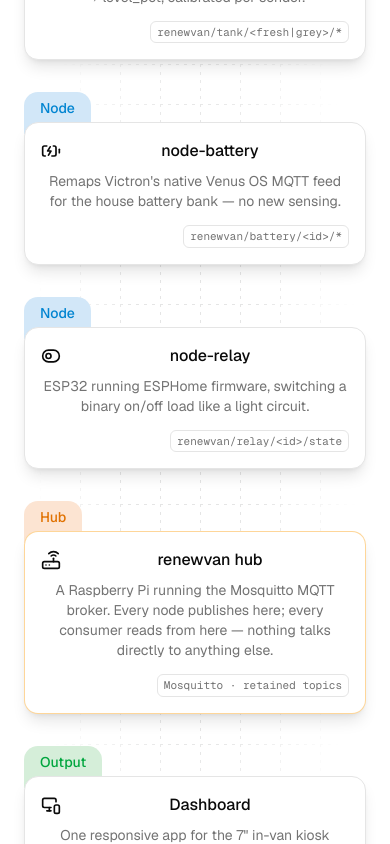
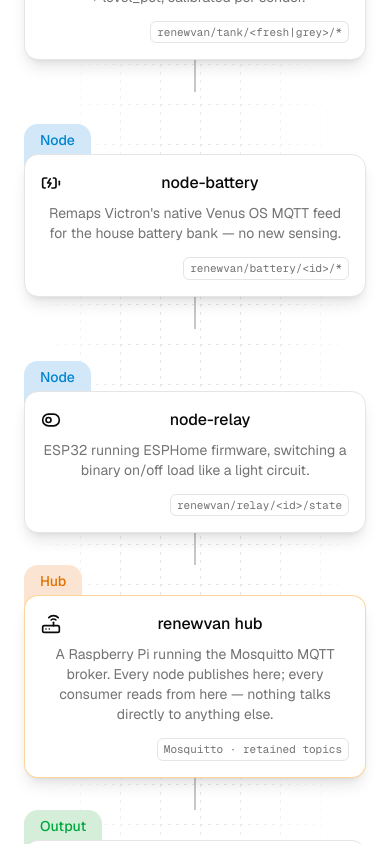
Before and after one commit to renewvan/renewvan.com, a Next.js app: page / in a window 390 px wide. Shown: the part 1240-2084 px from the top of the page. Built offline with nearby package versions, Linux system fonts and the light colour scheme.

Commit message:
Add mobile connector bars (was entirely missing on small screens); fix outer NodeGroup-to-Hub gap that reintroduced the double-spacing bug

```diff
--- a/components/how-it-works.tsx
+++ b/components/how-it-works.tsx
@@ -71,6 +71,8 @@ const OUTPUTS: Node[] = [
 ];
 
 const STROKE = "color-mix(in oklab, var(--foreground) 20%, var(--background))";
+const STROKE_BG =
+  "bg-[color-mix(in_oklab,var(--foreground)20%,var(--background))]";
 const CORNER_RADIUS = 14;
 
 /**
@@ -199,8 +201,8 @@ function NodeGroup({
         className="flex flex-col justify-between gap-8 md:gap-6"
       >
         {items.map((item, i) => (
+          <div key={item.title}>
             <div
-            key={item.title}
               ref={(el) => {
                 itemRefs.current[i] = el;
               }}
@@ -213,6 +215,21 @@ function NodeGroup({
                 meta={item.meta}
                 delay={side === "left" ? i * 0.15 : delayStart + 0.3 + i * 0.15}
               />
+            </div>
+            {i < items.length - 1 && (
+              <motion.div
+                initial={{ scaleY: 0 }}
+                whileInView={{ scaleY: 1 }}
+                viewport={{ once: true, margin: "-80px" }}
+                transition={{
+                  duration: 0.3,
+                  ease: "easeInOut",
+                  delay: delayStart + i * 0.15,
+                }}
+                style={{ transformOrigin: "top" }}
+                className={`mx-auto h-8 w-0.5 md:hidden ${STROKE_BG}`}
+              />
+            )}
           </div>
         ))}
       </div>
@@ -268,8 +285,17 @@ export function HowItWorks() {
           the only thing anything else talks to.
         </p>
 
-        <div className="mt-12 flex flex-col items-center gap-8 md:flex-row md:items-center md:justify-center">
+        <div className="mt-12 flex flex-col items-center gap-0 md:flex-row md:items-center md:justify-center">
           <NodeGroup items={INPUTS} side="left" delayStart={0.5} />
+
+          <motion.div
+            initial={{ scaleY: 0 }}
+            whileInView={{ scaleY: 1 }}
+            viewport={{ once: true, margin: "-80px" }}
+            transition={{ duration: 0.3, ease: "easeInOut", delay: 0.65 }}
+            style={{ transformOrigin: "top" }}
+            className={`h-8 w-0.5 md:hidden ${STROKE_BG}`}
+          />
 
           <WorkflowItem
             type="hub"
@@ -280,6 +306,15 @@ export function HowItWorks() {
             delay={0.9}
           />
 
+          <motion.div
+            initial={{ scaleY: 0 }}
+            whileInView={{ scaleY: 1 }}
+            viewport={{ once: true, margin: "-80px" }}
+            transition={{ duration: 0.3, ease: "easeInOut", delay: 1.55 }}
+            style={{ transformOrigin: "top" }}
+            className={`h-8 w-0.5 md:hidden ${STROKE_BG}`}
+          />
+
           <NodeGroup items={OUTPUTS} side="right" delayStart={1.7} />
         </div>
       </div>
```
Lines whose indentation alone changed are shown as unchanged.
